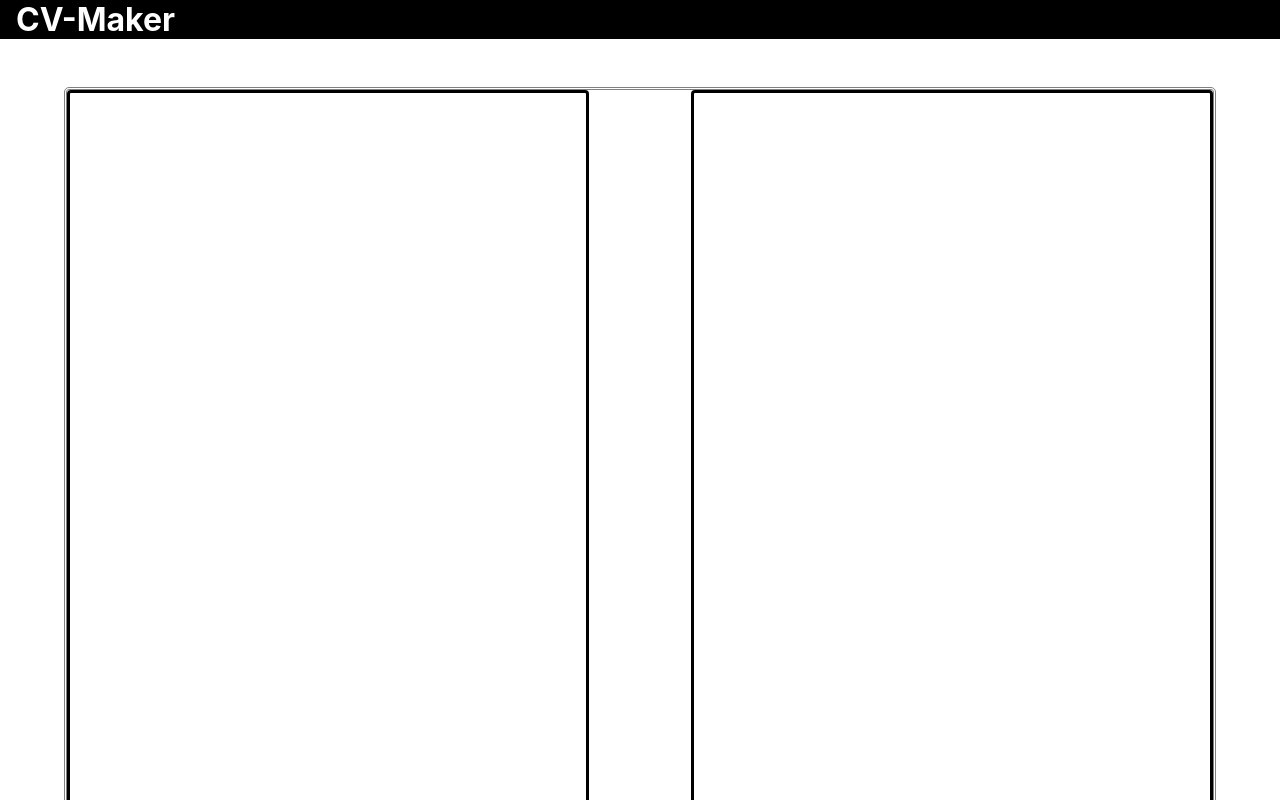
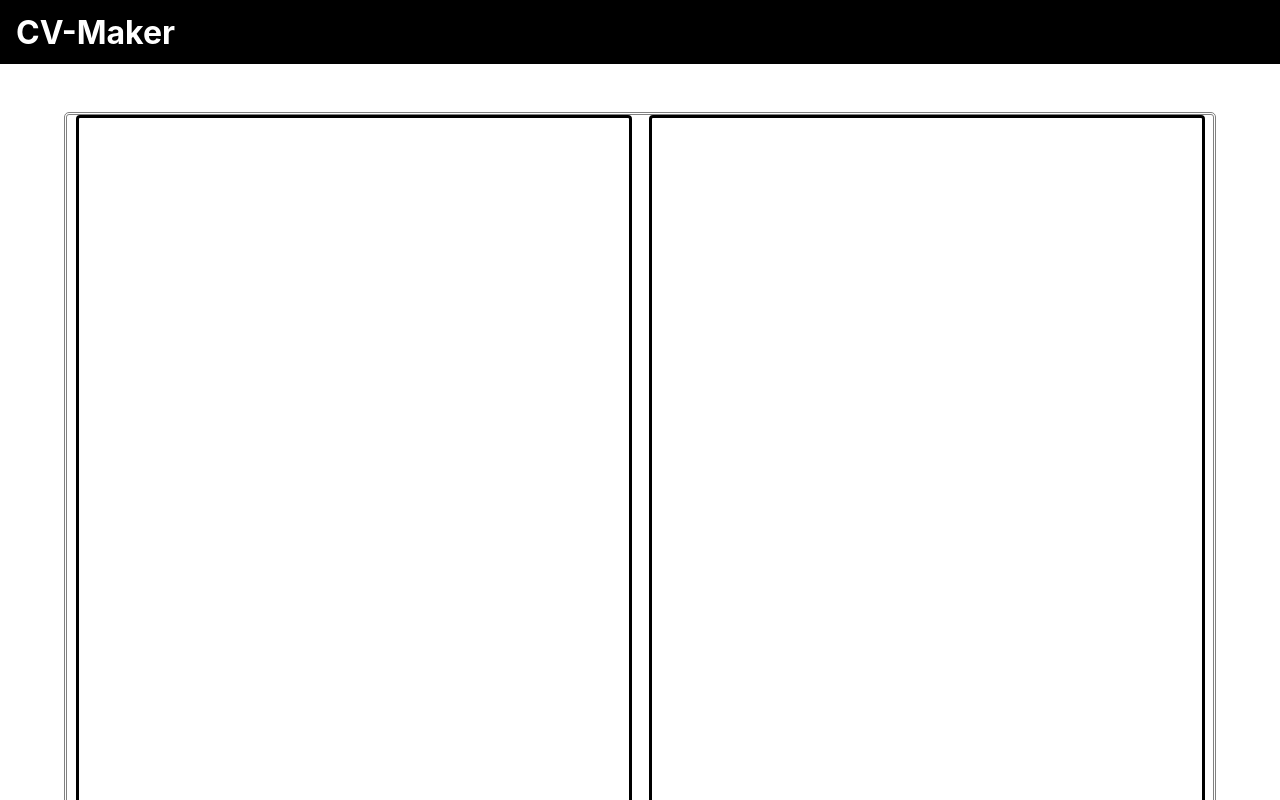
Before and after one commit to Zadag/cv-app, a React (Create React App) app: page / in a window 1280 px wide. Shown: the top 800 px of the page. Built offline with nearby package versions, Linux system fonts and the light colour scheme.

Commit message:
adds form section component

```diff
--- a/src/components/Content.module.css
+++ b/src/components/Content.module.css
@@ -1,7 +1,7 @@
 .main_content {
   display: flex;
   flex-wrap: wrap;
-  justify-content: space-between;
+  justify-content: space-around;
   border-style: double;
   border-color: gray;
   border-radius: 5px;
--- a/src/components/Header.module.css
+++ b/src/components/Header.module.css
@@ -1,6 +1,6 @@
 .page_header {
   width: 100%;
-  height: 4rem;
+  min-height: 4rem;
   background-color: black;
   display: flex;
   align-items: center;
--- a/src/components/ResumePreview.module.css
+++ b/src/components/ResumePreview.module.css
@@ -2,6 +2,7 @@
   display: flex;
   flex-direction: column;
   width: 45%;
+  min-width: 550px;
   height: 80rem;
   border-style: solid;
   border-radius: 4px;
--- a/src/components/UserInfo.js
+++ b/src/components/UserInfo.js
@@ -7,7 +7,7 @@ class UserInfo extends React.Component {
   }
 
   render() {
-    return <div className={styles.user_input}></div>;
+    return <form className={styles.user_input}> </form>;
   }
 }
 
--- a/src/components/UserInfo.module.css
+++ b/src/components/UserInfo.module.css
@@ -2,6 +2,7 @@
   display: flex;
   flex-direction: column;
   width: 45%;
+  min-width: 550px;
   height: 80rem;
   border-style: solid;
   border-radius: 4px;
```
Also changed, not shown: src/components/FormSection.js (added), src/components/FormSection.module.css (added).
